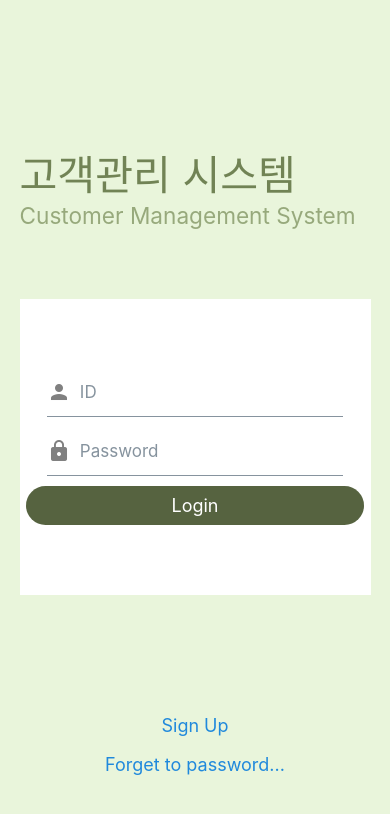
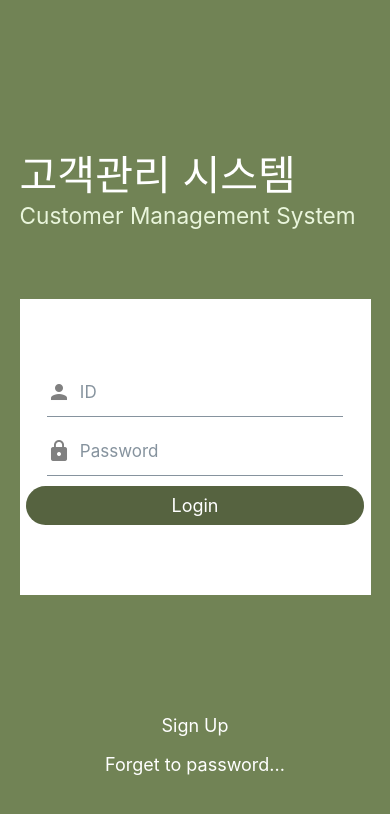
Before and after one commit to Hoooooou-Jun/Customer_Management-front, a React Native app: screen /Login in a window 390 px wide. Shown: the top 814 px of the page. Built offline with nearby package versions, Linux system fonts and the light colour scheme.

Commit message:
Edit backgroundColor

```diff
--- a/package.json
+++ b/package.json
@@ -25,6 +25,7 @@
     "react-native": "0.64.2",
     "react-native-elements": "^3.4.2",
     "react-native-gesture-handler": "~1.10.2",
+    "react-native-keyboard-aware-scroll-view": "^0.9.5",
     "react-native-reanimated": "~2.2.0",
     "react-native-safe-area-context": "^3.3.2",
     "react-native-screens": "~3.8.0",
--- a/src/components/LoginBox/index.tsx
+++ b/src/components/LoginBox/index.tsx
@@ -1,6 +1,7 @@
 import React, { useEffect, useState } from 'react';
 import { View, Alert } from 'react-native';
 import * as RNE  from 'react-native-elements';
+import { KeyboardAwareScrollView } from 'react-native-keyboard-aware-scroll-view';
 import { useDispatch, useSelector } from 'react-redux';
 import { fetchUserLogin } from '../../redux/userLogin/action';
 import { rootReducerType } from '../../redux/types';
--- a/src/screens/Home/styles.tsx
+++ b/src/screens/Home/styles.tsx
@@ -7,7 +7,7 @@
         color: 'white'
     },
     container: {
-        //borderRadius: 10,
+        // borderRadius: 10,
         backgroundColor: '#718355',
     },
 });
--- a/src/screens/Login/index.tsx
+++ b/src/screens/Login/index.tsx
@@ -11,16 +11,16 @@
             <View style={styles.logoBox}>
                 <StatusBar style="auto" />
                 <View style={styles.textBox}>
-                    <RNE.Text h1 style={{color: '#718355'}}>고객관리 시스템</RNE.Text>
-                    <RNE.Text h4 style={{color: '#97a97c'}}>Customer Management System</RNE.Text>
+                    <RNE.Text h1 style={{color: 'white'}}>고객관리 시스템</RNE.Text>
+                    <RNE.Text h4 style={{color: '#e9f5db'}}>Customer Management System</RNE.Text>
                 </View>
             </View>
             <View style={styles.loginBox}>
                 <LoginBox props={props}/>
             </View>
             <View style={styles.etcBox}>
-                <RNE.Button title="Sign Up" type="clear" onPress={() => props.navigation.navigate("SignUp")}/>
-                <RNE.Button title="Forget to password..." type="clear" />
+                <RNE.Button title="Sign Up" type="clear" onPress={() => props.navigation.navigate("SignUp")} titleStyle={{color: 'white'}} />
+                <RNE.Button title="Forget to password..." type="clear" titleStyle={{color: 'white'}} />
             </View>
         </Fragment>
     );
--- a/src/screens/Login/styles.tsx
+++ b/src/screens/Login/styles.tsx
@@ -5,19 +5,19 @@
 const styles = StyleSheet.create({
     logoBox: {
         flex: 5,
-        backgroundColor: '#e9f5db',
+        backgroundColor: '#718355',
         alignItems: 'flex-start',
         justifyContent: 'flex-end',
     },
     loginBox: {
         flex: 8,
-        backgroundColor: '#e9f5db',
+        backgroundColor: '#718355',
         alignItems: 'center',
         justifyContent: 'center',
     },
     etcBox: {
         flex: 4,
-        backgroundColor: '#e9f5db',
+        backgroundColor: '#718355',
         alignItems: 'center',
         justifyContent: 'center',
     },
--- a/src/screens/SignUp/index.tsx
+++ b/src/screens/SignUp/index.tsx
@@ -9,8 +9,8 @@
         <Fragment>
             <View style={styles.logoBox}>
                 <View style={styles.textBox}>
-                    <RNE.Text h1 style={{color: '#718355'}}>회원가입</RNE.Text>
-                    <RNE.Text h4 style={{color: '#97a97c'}}>Please enter the infomation</RNE.Text>
+                    <RNE.Text h1 style={{color: 'white'}}>회원가입</RNE.Text>
+                    <RNE.Text h4 style={{color: '#e9f5db'}}>Please enter the infomation</RNE.Text>
                 </View>
             </View>
             <View style={styles.signUpBox}>
--- a/src/screens/SignUp/styles.tsx
+++ b/src/screens/SignUp/styles.tsx
@@ -5,19 +5,19 @@
 const styles = StyleSheet.create({
     logoBox: {
         flex: 5,
-        backgroundColor: '#e9f5db',
+        backgroundColor: '#718355',
         alignItems: 'flex-start',
         justifyContent: 'flex-end',
     },
     signUpBox: {
         flex: 12,
-        backgroundColor: '#e9f5db',
+        backgroundColor: '#718355',
         alignItems: 'center',
         justifyContent: 'center',
     },
     etcBox: {
         flex: 1,
-        backgroundColor: '#e9f5db',
+        backgroundColor: '#718355',
         alignItems: 'center',
         justifyContent: 'center',
     },
```
Also changed, not shown: 1 other file (tests, documents, lock files or other folders).
